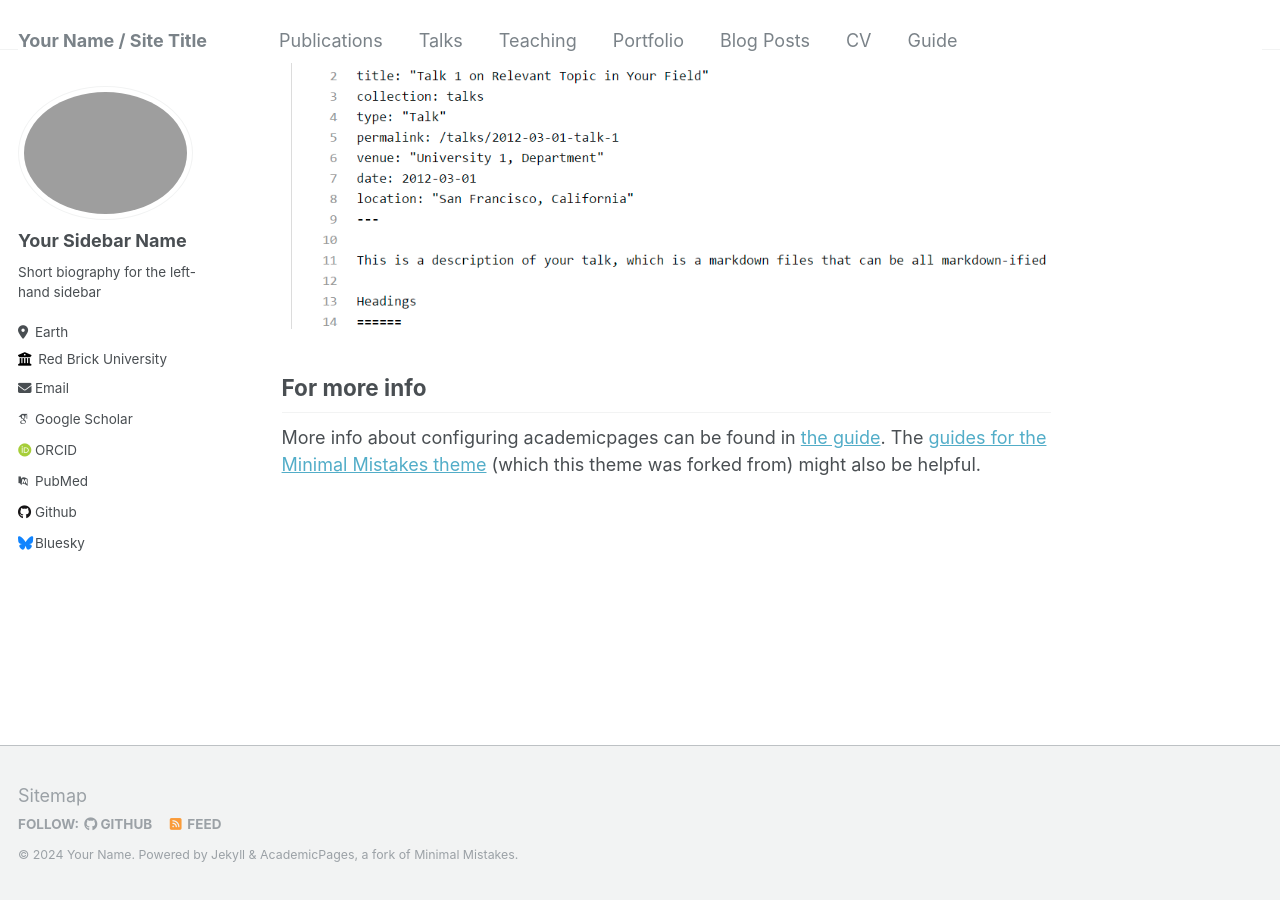
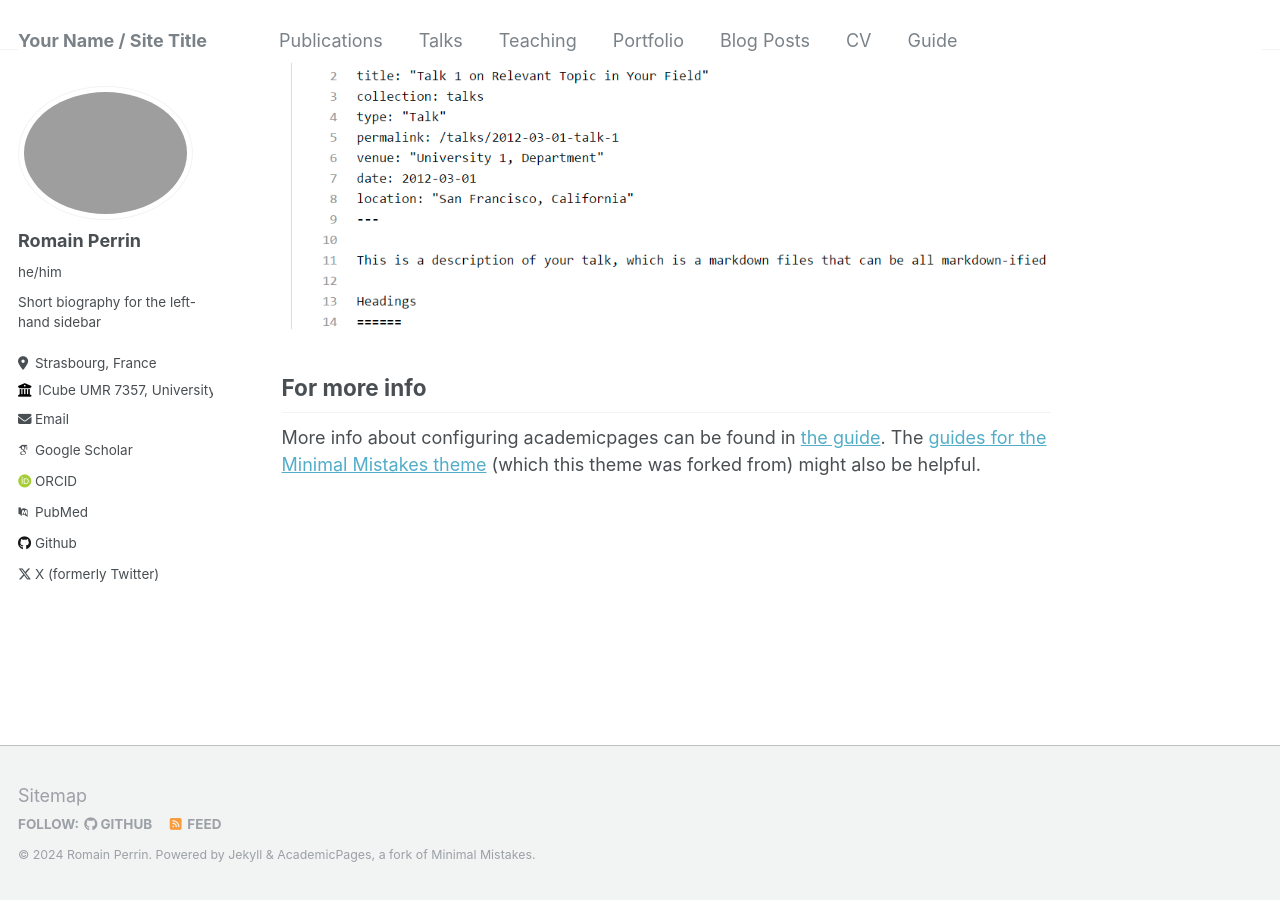
Before and after one commit to Romain96/Romain96.github.io, a Jekyll site: the page built from _pages/about.md, in a window 1280 px wide and 900 px high, scrolled down 2640 px. Built offline with Jekyll 4.4.1, drawn with Linux system fonts in a browser that asks for light colours; some web fonts are replaced.

Commit message:
adding basic infos

```diff
--- a/_config.yml
+++ b/_config.yml
@@ -10,7 +10,7 @@
 locale                   : "en-US"
 title                    : "Your Name / Site Title"
 title_separator          : "-"
-name                     : &name "Your Name"
+name                     : &name "Romain Perrin"
 description              : &description "personal description"
 url                      : https://academicpages.github.io # the base hostname & protocol for your site e.g. "https://mmistakes.github.io"
 baseurl                  : "" # the subpath of your site, e.g. "/blog"
@@ -22,19 +22,19 @@ repository               : "academicpages/academicpages.github.io"
 author:
   # Biographic information
   avatar           : "profile.png"
-  name             : "Your Sidebar Name"
-  pronouns         : # example: "she/her"
+  name             : "Romain Perrin"
+  pronouns         : "he/him"
   bio              : "Short biography for the left-hand sidebar"
-  location         : "Earth"
-  employer         : "Red Brick University"
+  location         : "Strasbourg, France"
+  employer         : "ICube UMR 7357, University of Strasbourg"
   uri              : # URL
-  email            : "none@example.org"
+  email            : "romain.perrin@unistra.fr"
 
   # Academic websites
   arxiv            : # URL - Update with the correct link to your profile
-  googlescholar    : "https://scholar.google.com/citations?user=PS_CX0AAAAAJ"
+  googlescholar    : "https://scholar.google.com/citations?user=HXjAJR4AAAAJ&hl"
   impactstory      : # URL
-  orcid            : "http://orcid.org/yourorcidurl"
+  orcid            : "https://orcid.org/0009-0001-6534-9727"
   pubmed           : "https://www.ncbi.nlm.nih.gov/pubmed/?term=john+snow"
   researchgate     : # URL
 
@@ -47,7 +47,7 @@ author:
   stackoverflow    : # User number or user number and name (i.e., use "1" or "1/jeff-atwood")
 
   # Social media
-  bluesky          : "bsky.app" # Replace this with you Bluesky username
+  bluesky          : #"bsky.app" # Replace this with you Bluesky username
   facebook         : # Username
   flickr           : # Username
   foursquare       : # Username
@@ -64,7 +64,7 @@ author:
   steam            : # Username
   telegram         : # URL
   tumblr           : # Username
-  twitter          : # Username for X / Twitter
+  twitter          : "@rombruper"
   vine             : # Username
   weibo            : # Username
   wikipedia        : # Username
```
